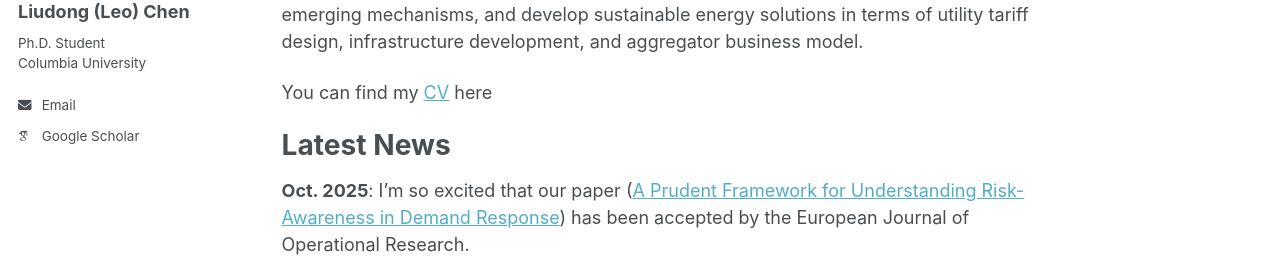
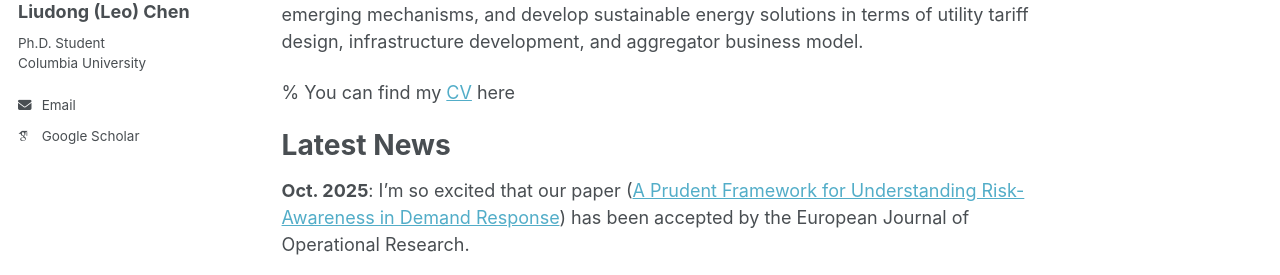
Before and after one commit to liudong-chen/liudong-chen.github.io, a Jekyll site: the page built from _pages/about.md, in a window 1280 px wide and 900 px high. Shown: the part 290-565 px from the top of the window. Built offline with Jekyll 4.4.1, drawn with Linux system fonts in a browser that asks for light colours; some web fonts are replaced.

```diff
--- a/_pages/about.md
+++ b/_pages/about.md
@@ -8,7 +8,7 @@ I am a PhD student at [Columbia University in the City of New York](https://www.
 
 My research focuses on behavior modeling and analysis in energy systems through optimization, economics, and machine learning, addressing the challenges related to increasing uncertainty, strategy interdependence, and market inclusiveness. Specifically, I rationalize decision behavior under uncertainty, interpret strategic behavior under emerging mechanisms, and develop sustainable energy solutions in terms of utility tariff design, infrastructure development, and aggregator business model.
 
-You can find my [CV](../assets/CV_Liudong.pdf) here
+% You can find my [CV](../assets/CV_Liudong.pdf) here
 
 
 
```
